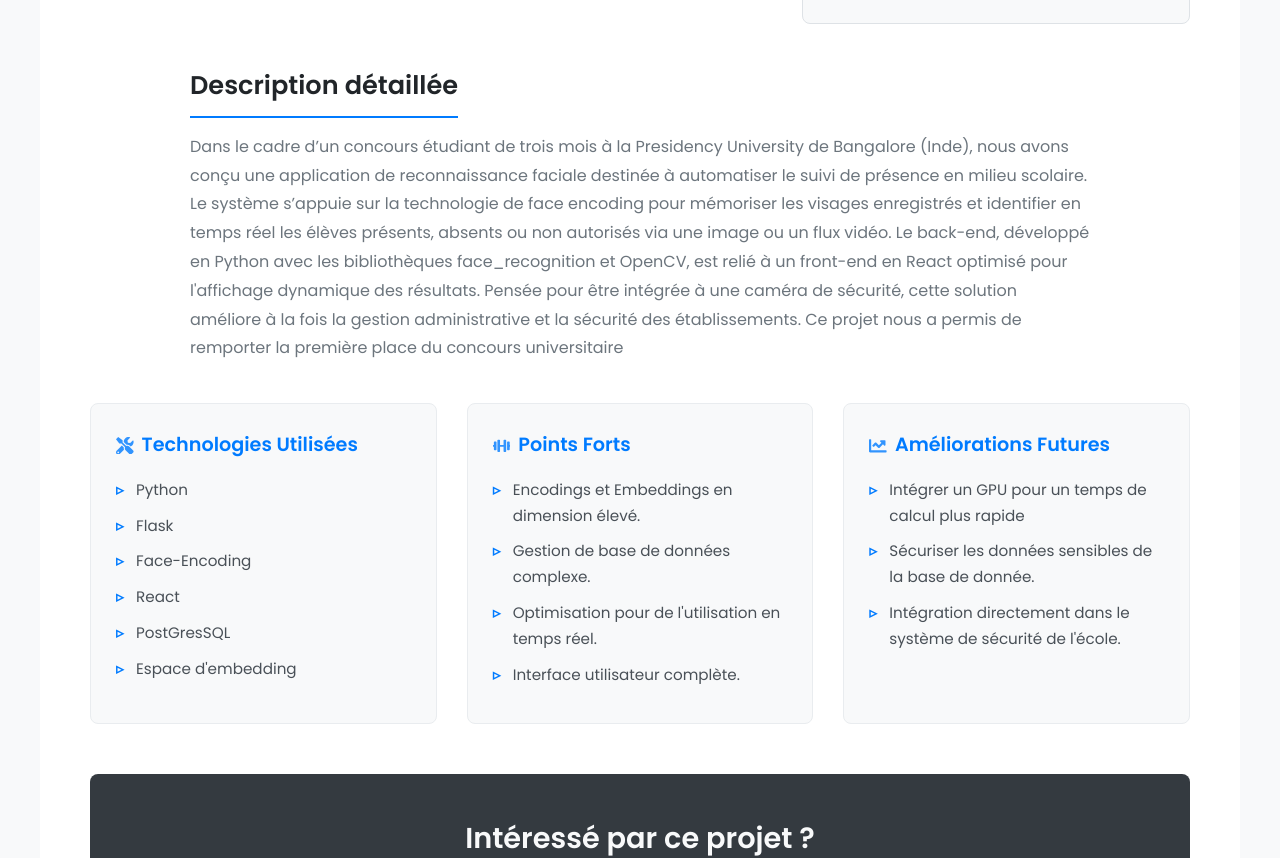
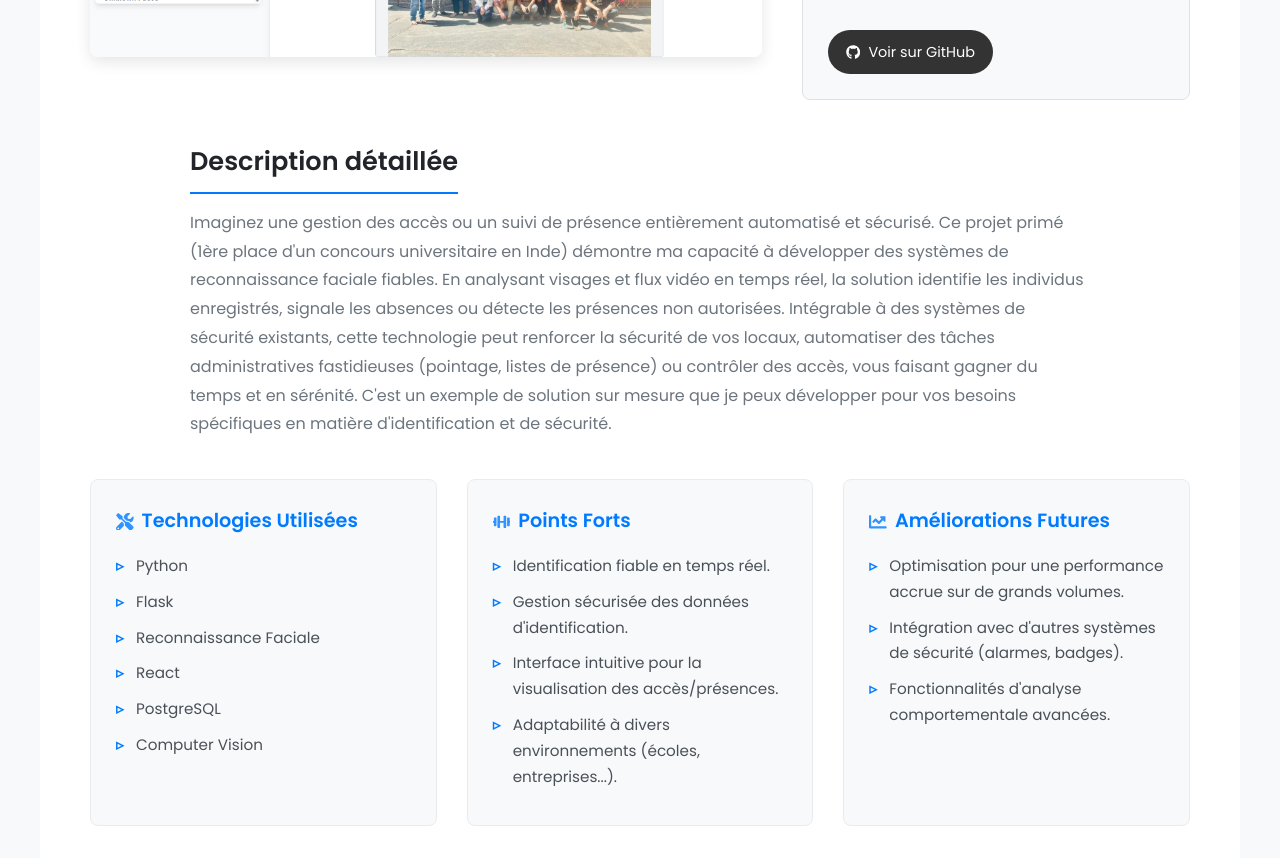
Before and after one commit to Lilian-Mayet/CV_in_React_Template, a React (Create React App) app: page /project/proj-eduTrackAi in a window 1280 px wide. Shown: the part 560-1418 px from the top of the page. Built offline with nearby package versions, Linux system fonts and the light colour scheme.

Commit message:
projet mis a jour

```diff
--- a/src/data.js
+++ b/src/data.js
@@ -161,97 +161,109 @@ export const skills = {
 
 export const projects = [
   {
-    id: 'proj-eduTrackAi', // Keep this ID unique
-    title: "Detection automatic de présence et d'intrusion",
-    shortDescription: "Solution innovante de reconnaissance faciale capable d’identifier automatiquement les élèves présents, absents ou inattendus à partir d’une simple photo",
-    longDescription: "Dans le cadre d’un concours étudiant de trois mois à la Presidency University de Bangalore (Inde), nous avons conçu une application de reconnaissance faciale destinée à automatiser le suivi de présence en milieu scolaire. Le système s’appuie sur la technologie de face encoding pour mémoriser les visages enregistrés et identifier en temps réel les élèves présents, absents ou non autorisés via une image ou un flux vidéo. Le back-end, développé en Python avec les bibliothèques face_recognition et OpenCV, est relié à un front-end en React optimisé pour l'affichage dynamique des résultats. Pensée pour être intégrée à une caméra de sécurité, cette solution améliore à la fois la gestion administrative et la sécurité des établissements. Ce projet nous a permis de remporter la première place du concours universitaire",
+    id: 'proj-eduTrackAi',
+
+    title: "Solution IA de Sécurité et Suivi par Reconnaissance Faciale",
+
+    shortDescription: "Automatisez la sécurité et le suivi de présence avec une IA qui identifie instantanément les personnes autorisées ou inattendues via caméra.",
+
+    longDescription: "Imaginez une gestion des accès ou un suivi de présence entièrement automatisé et sécurisé. Ce projet primé (1ère place d'un concours universitaire en Inde) démontre ma capacité à développer des systèmes de reconnaissance faciale fiables. En analysant visages et flux vidéo en temps réel, la solution identifie les individus enregistrés, signale les absences ou détecte les présences non autorisées. Intégrable à des systèmes de sécurité existants, cette technologie peut renforcer la sécurité de vos locaux, automatiser des tâches administratives fastidieuses (pointage, listes de présence) ou contrôler des accès, vous faisant gagner du temps et en sérénité. C'est un exemple de solution sur mesure que je peux développer pour vos besoins spécifiques en matière d'identification et de sécurité.",
     imageUrl: edutrackAiImage,
     imageUrlLarge: edutrackAiImage,
-    date: "Fevrier 2025 - Avril 2025",
-    context: "Concours de projet libre étudiant à la Presidency University à Bengalore ",
-    technologies: ["Python", "Flask", "Face-Encoding","React","PostGresSQL","Espace d'embedding"],
-    tags: ["Traitement d'image", "Python", "Audio", "Image", "Reconnaissance Faciale"],
+    date: "Février 2025 - Avril 2025", // Adjusted date based on context
+    context: "Lauréat d'un concours de projet étudiant (Inde)",
+    technologies: ["Python", "Flask", "Reconnaissance Faciale", "React", "PostgreSQL", "Computer Vision"],
+    tags: ["Sécurité", "Automatisation", "Reconnaissance Faciale", "IA", "Computer Vision", "Contrôle d'accès"],
     strengths: [
-        "Encodings et Embeddings en dimension élevé.",
-        "Gestion de base de données complexe.",
-        "Optimisation pour de l'utilisation en temps réel.",
-        "Interface utilisateur complète."
+        "Identification fiable en temps réel.",
+        "Gestion sécurisée des données d'identification.",
+        "Interface intuitive pour la visualisation des accès/présences.",
+        "Adaptabilité à divers environnements (écoles, entreprises...)."
     ],
     futureImprovements: [
-        "Intégrer un GPU pour un temps de calcul plus rapide",
-        "Sécuriser les données sensibles de la base de donnée.",
-        "Intégration directement dans le système de sécurité de l'école."
+        "Optimisation pour une performance accrue sur de grands volumes.",
+        "Intégration avec d'autres systèmes de sécurité (alarmes, badges).",
+        "Fonctionnalités d'analyse comportementale avancées."
     ],
      githubLink: "https://github.com/Lilian-Mayet/AI-Based-Attendance-System",
-    // liveDemoLink: "#", // Add actual link if available
   },
   {
     id: 'proj-semantic-web',
-    title: "Moteur de Recherche Sémantique Web",
-    shortDescription: "Un moteur de recherche contextuel combinant ontologie, RDF et word embeddings pour améliorer la pertinence des résultats.",
-    longDescription: "Dans le cadre d’un projet universitaire à la Presidency University (Inde), j’ai développé un moteur de recherche sémantique combinant le Web sémantique (ontologie, RDF, SPARQL) avec des modèles de word embeddings (Word2Vec, GloVe, BERT). L’objectif était de dépasser les recherches classiques par mots-clés en offrant des résultats plus pertinents, compréhensibles et adaptés au contexte de la requête utilisateur. Le moteur s’appuie sur une ontologie construite avec Protégé, une base de données RDF hébergée dans Apache Jena, et une interface intuitive en React, avec des résultats enrichis via SPARQL et embeddings.",
+
+    title: "Moteur de Recherche Intelligent (Web Sémantique & IA)",
+
+    shortDescription: "Offrez à vos utilisateurs une recherche qui comprend le sens, pas juste les mots-clés, pour des résultats ultra-pertinents.",
+
+    longDescription: "Fatigué des moteurs de recherche qui passent à côté de l'essentiel ? Ce projet universitaire démontre ma capacité à créer des systèmes de recherche 'intelligents'. En combinant la structuration de connaissances (Web Sémantique) avec la compréhension du langage par l'IA (Word Embeddings), ce moteur va au-delà des mots-clés pour saisir le contexte et l'intention de l'utilisateur. Le résultat : des informations plus pertinentes, mieux organisées et plus faciles à exploiter. Imaginez cette technologie appliquée à votre catalogue produits, votre base de connaissances interne ou votre site web pour améliorer drastiquement la découverte d'information et la satisfaction utilisateur. Je peux concevoir des solutions de recherche et de gestion de connaissances sur mesure pour valoriser vos données.",
     imageUrl: semanticWebImage,
     imageUrlLarge: semanticWebImage,
     date: "Novembre 2024 - Janvier 2025",
-    context: "Projet universitaire en groupe (Web Sémantique et Traitement du Langage Naturel).",
-    technologies: ["Python", "SPARQL", "Apache Jena", "React", "Protégé", "Word2Vec", "GloVe", "BERT", "RDF", "Turtle", "SPARQL", "Triplestore"],
-    tags: ["Web Sémantique", "NLP", "RDF", "SPARQL", "Ontologie", "Recherche", "Embeddings", "Knowledge Graph"],
+    context: "Projet universitaire (Web Sémantique et NLP)",
+    technologies: ["Python", "SPARQL", "React", "NLP", "RDF", "Ontologie", "Embeddings"],
+    tags: ["Recherche Intelligente", "NLP", "IA", "Gestion des connaissances", "Web Sémantique", "Expérience Utilisateur"],
     strengths: [
-        "Compréhension sémantique des requêtes grâce aux embeddings.",
-        "Modèle d'ontologie robuste pour structurer les concepts et relations.",
-        "Résultats enrichis et contextualisés grâce à l'utilisation de SPARQL."
+        "Compréhension fine du contexte des requêtes.",
+        "Structuration efficace de l'information (Knowledge Graph).",
+        "Amélioration significative de la pertinence des résultats.",
+        "Capacité à intégrer diverses sources de données."
     ],
     futureImprovements: [
-        "Étendre l'ontologie à d'autres domaines spécialisés (santé, éducation…).",
-        "Améliorer l’interface utilisateur avec des visualisations de graphe sémantique.",
-        "Ajouter un module d’apprentissage automatique pour personnaliser les résultats selon l’utilisateur."
+        "Application à des domaines métiers spécifiques (santé, e-commerce...).",
+        "Interface utilisateur avec visualisation interactive des relations.",
+        "Personnalisation des résultats basée sur le profil utilisateur."
     ]
-     // githubLink: "#",
   },
   {
     id: 'proj-esnn-enn',
-    title: "Nouvelle Architecture de Réseaux Neuronaux (ESNN / ENN)",
-    shortDescription: "Conception d'un nouveau type d’IA basé sur des connexions inter-réseaux et inter-couches pour améliorer la performance des réseaux neuronaux.",
-    longDescription: "Ce projet de recherche vise à proposer deux nouvelles architectures de réseaux neuronaux : les ESNN (Enriched Sub Neural Networks) et les ENN (Enriched Neural Networks). Les ESNN introduisent plusieurs sous-réseaux spécialisés connectés entre eux via des connexions inter-réseaux dynamiques, favorisant la spécialisation et le transfert riche de caractéristiques. Les ENN enrichissent les réseaux classiques (fully-connected ou CNN) en y ajoutant des connexions à longue portée entre couches éloignées, pour améliorer la propagation d’information et capturer des dépendances globales. Un algorithme d’optimisation adaptative est en cours de développement pour apprendre dynamiquement où placer ces connexions. L’objectif final est de publier un article scientifique décrivant cette architecture et ses performances.",
+
+    title: "Innovation en Architectures IA (ESNN / ENN)",
+
+    shortDescription: "Conception d'architectures IA sur mesure pour résoudre des problèmes complexes là où les modèles standards atteignent leurs limites.",
+
+    longDescription: "Certains défis nécessitent des solutions IA qui sortent des sentiers battus. Ce projet de recherche personnel illustre ma capacité à innover en concevant de nouvelles architectures de réseaux neuronaux (ESNN/ENN). L'objectif est de créer des modèles plus performants et capables de mieux comprendre des relations complexes dans les données, grâce à des connexions 'intelligentes' entre différentes parties du réseau. Si vous faites face à un problème particulièrement ardu (prévisions complexes, analyse de données non structurées, automatisation fine...) où les approches IA classiques ne suffisent pas, je peux mettre mon expertise en conception d'architectures neuronales avancées au service de votre projet pour développer une solution véritablement adaptée et performante. Mon objectif : transformer cette recherche en résultats concrets et publiables.",
     imageUrl: neuralNetImage,
     imageUrlLarge: neuralNetImage,
     date: "Avril 2025 - En cours",
-    context: "Projet de recherche personnel en intelligence artificielle, avec objectif de rédaction d’un article scientifique.",
-    technologies: ["Python", "PyTorch", "Optimisation évolutionnaire", "Réseaux neuronaux", "Recherche scientifique"],
-    tags: ["IA", "Réseaux Neuronaux", "Architecture", "Recherche", "Deep Learning", "Innovation", "Optimisation"],
+    context: "Projet de recherche personnel (avec objectif de publication)",
+    technologies: ["Python", "PyTorch", "Deep Learning", "Optimisation", "Recherche & Développement"],
+    tags: ["Innovation IA", "Deep Learning", "Modèles IA sur mesure", "R&D", "Performance", "Problèmes Complexes"],
     strengths: [
-        "Approche innovante pour enrichir les architectures classiques.",
-        "Capacité à capturer des dépendances complexes et à longue portée.",
-        "Fondée sur une analyse comparative rigoureuse des architectures existantes."
+        "Capacité à concevoir des solutions IA non conventionnelles.",
+        "Expertise en optimisation de la performance des modèles.",
+        "Approche rigoureuse basée sur la recherche scientifique.",
+        "Vision pour résoudre des problèmes complexes."
     ],
     futureImprovements: [
-        "Implémentation complète de l’algorithme d’optimisation des connexions dynamiques.",
-        "Évaluation expérimentale sur benchmarks standards (CIFAR-10, IMDB…).",
-        "Soumission d’un article de recherche à une conférence IA (NeurIPS, ICLR…)."
+        "Validation expérimentale sur des cas d'usage concrets.",
+        "Développement d'outils pour faciliter l'application de ces architectures.",
+        "Publication des résultats pour validation par la communauté scientifique."
     ],
     githubLink: "https://github.com/Lilian-Mayet/Enriched-Neural-Network-Research",
 },
-
 {
   id: 'proj-emotion-recognition',
-  title: "Analyse Émotionnelle en Entretien Vidéo",
-  shortDescription: "Reconnaissance en temps réel des émotions d’un candidat via l’analyse faciale, vocale et sémantique durant un entretien d’embauche.",
-  longDescription: "Ce projet, nommé REC, vise à analyser le comportement d’une personne lors d’un entretien d’embauche à travers trois axes : les expressions faciales, le ton de la voix et le contenu de ses propos. Les émotions sont détectées en temps réel grâce à deux modèles de réseaux neuronaux développés from scratch : un pour les expressions faciales (entraîné sur plus de 28 000 images) et un autre pour les émotions vocales (utilisant MFCC, Chroma et contraste spectral). Une troisième analyse sémantique permet d’évaluer la positivité ou la négativité des phrases prononcées. À la fin de l’entretien, un rapport comportemental détaillé est généré, incluant l’évolution émotionnelle du candidat.",
+
+  title: "Analyse Comportementale par IA Multi-Modale",
+
+  shortDescription: "Comprenez mieux les interactions humaines (clients, candidats...) grâce à une IA analysant expressions faciales, voix et langage.",
+
+  longDescription: "Comment vos clients ou candidats réagissent-ils réellement ? Ce projet démontre ma compétence dans l'analyse multi-modale (visage, voix, texte) pour extraire des insights comportementaux riches à partir d'interactions vidéo ou audio. Le système REC, développé pour analyser des entretiens, détecte les émotions en temps réel en combinant plusieurs modèles d'IA spécialisés (vision par ordinateur, traitement audio, NLP). Il génère ensuite un rapport détaillé sur l'évolution émotionnelle. Imaginez les applications : améliorer l'expérience client en comprenant leurs réactions, optimiser les processus RH, tester l'accueil de nouveaux produits, analyser des sessions de formation... Je peux développer des solutions IA pour vous aider à décrypter les signaux faibles et prendre des décisions plus éclairées basées sur une compréhension approfondie des comportements.",
   imageUrl: emotionRecImage,
   imageUrlLarge: emotionRecImage,
-  date: "Mars 2025",
-  context: "Projet universitaire réalisé en groupe dans le cadre d’un module d’intelligence artificielle appliquée.",
-  technologies: ["Python", "Réseaux Neuronaux", "TensorFlow", "Numpy", "OpenCV", "Librosa", "Grad-CAM", "MFCC", "Traitement du langage naturel", "React"],
-  tags: ["IA", "Reconnaissance d’émotions", "Deep Learning", "NLP", "Computer Vision", "Audio Analysis", "Psychologie comportementale"],
+  date: "Mars 2024",
+  context: "Projet universitaire en IA appliquée",
+  technologies: ["Python", "Deep Learning", "TensorFlow", "Computer Vision", "Analyse Audio", "NLP", "React"],
+  tags: ["Analyse Comportementale", "IA", "Reconnaissance d'émotions", "Expérience Client", "HR Tech", "Analyse Multimodale"],
   strengths: [
-      "Analyse multimodale combinant image, audio et texte.",
-      "Modèles de détection d’émotions créés from scratch avec explications visuelles via Grad-CAM.",
-      "Rapport automatique complet à la fin de l'entretien."
+      "Analyse combinée de multiples sources (vidéo, audio, texte).",
+      "Développement de modèles IA spécifiques pour la détection d'émotions.",
+      "Capacité à générer des rapports synthétiques et exploitables.",
+      "Visualisation des 'raisons' derrière les prédictions (explicabilité IA)."
   ],
   futureImprovements: [
-      "Augmenter la précision via un ensemble de modèles plus vastes et des datasets plus diversifiés.",
-      "Adapter le système à des contextes différents : RH, psychologie, e-learning, etc.",
-      "Ajouter une analyse du langage corporel et de la posture via des détecteurs de squelette."
+      "Adaptation à des contextes variés (marketing, e-learning, santé...).",
+      "Amélioration continue de la précision des modèles.",
+      "Intégration d'analyses supplémentaires (langage corporel...)."
   ],
   githubLink : "https://github.com/Lilian-Mayet/Emotion_Recognition_For_Interview",
 }
```
